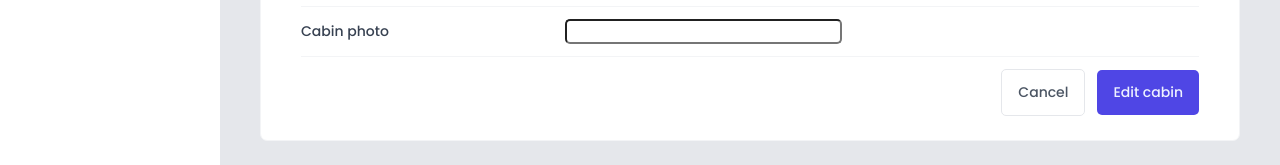
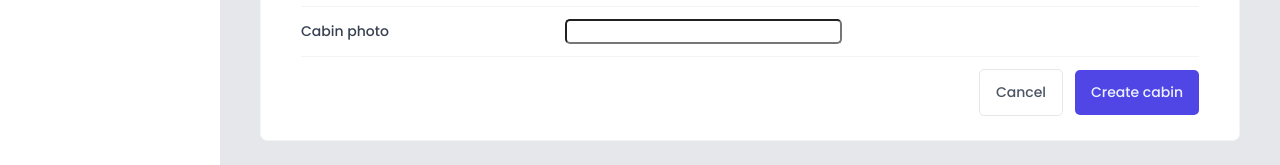
Before and after one commit to ThanhsonWeb/the-wild-oasis, a React (Vite) app: page /cabins in a window 1280 px wide. Both pictures are taken after a click on the button "Add new Cabin". Shown: the part 672-837 px from the top of the page. Built offline with nearby package versions, Linux system fonts and the light colour scheme; no server answers; the database is empty; a web font is replaced by a local one.

Commit message:
creating a new Cabin with useMatation

```diff
--- a/src/features/cabins/CreateCabinForm.jsx
+++ b/src/features/cabins/CreateCabinForm.jsx
@@ -6,6 +6,10 @@ import Button from "../../ui/Button";
 import FileInput from "../../ui/FileInput";
 import Textarea from "../../ui/Textarea";
 import { useForm } from "react-hook-form";
+import { useMutation } from "@tanstack/react-query";
+import { createCabin } from "../../services/apiCabins.js";
+import { toast } from "react-hot-toast";
+import { useQueryClient } from "@tanstack/react-query";
 
 const FormRow = styled.div`
 	display: grid;
@@ -44,20 +48,32 @@ const Error = styled.span`
 `;
 
 function CreateCabinForm() {
-	// b1 : npm i react-hoook-form
-	const { register, handleSubmit } = useForm();
+	const { register, handleSubmit, reset } = useForm();
+	const queryClient = useQueryClient();
 
-  // data = all the input value
+	// b2 : useMutation to change database
+	const { mutate, isLoading: isCreating } = useMutation({
+		// mutate(data) -> createCabin(data)
+		mutationFn: createCabin,
+		onSuccess: () => {
+			toast.success("New Successfully created");
+			//  update successfully -> cache is become stale (outdated)
+			queryClient.invalidateQueries({ queryKey: ["cabins"] });
+			// tells react Query : “this data is no longer fresh, go get the latest version.”
+			reset();
+		},
+		onError: (err) => toast.error(err.message),
+	});
+
 	function onSubmit(data) {
-		console.log(data);
+		// b3 : use it
+		mutate(data);
 	}
 
 	return (
-		// b3 :
 		<Form onSubmit={handleSubmit(onSubmit)}>
 			<FormRow>
 				<Label htmlFor="name">Cabin name</Label>
-				{/* b2 : use register to store value instead using useState */}
 				<Input type="text" id="name" {...register("name")} />
 			</FormRow>
 
@@ -101,7 +117,7 @@ function CreateCabinForm() {
 				<Button variation="secondary" type="reset">
 					Cancel
 				</Button>
-				<Button>Edit cabin</Button>
+				<Button disabled={isCreating}>Create cabin</Button>
 			</FormRow>
 		</Form>
 	);
--- a/src/services/apiCabins.js
+++ b/src/services/apiCabins.js
@@ -1,6 +1,5 @@
 import supabase from "./supabase";
 
-// step 2 :
 
 export async function getCabins() {
 	const { data, error } = await supabase.from("cabins").select("*");
@@ -12,6 +11,8 @@ export async function getCabins() {
 	}
 	return data;
 }
+
+// b1 : create function read cabins from database
 
 export async function createCabin(newCabin) {
 	const { data, error } = await supabase.from("cabins").insert([newCabin]);
```
